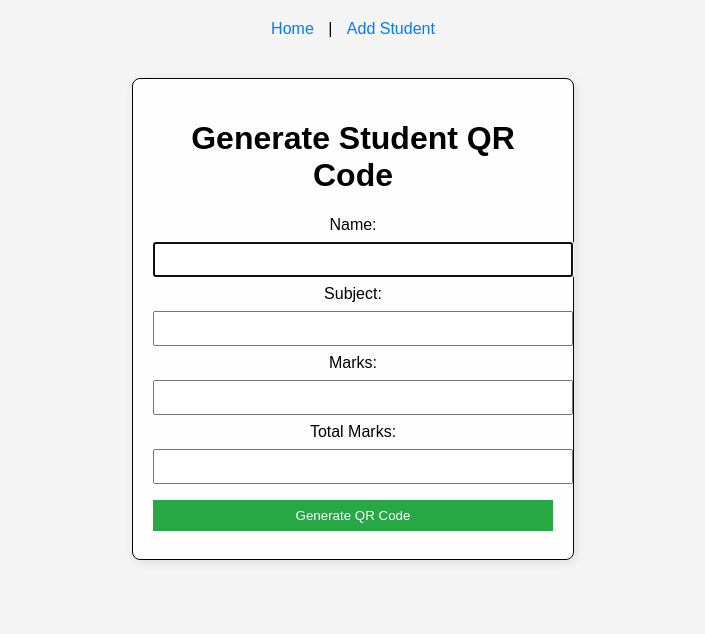
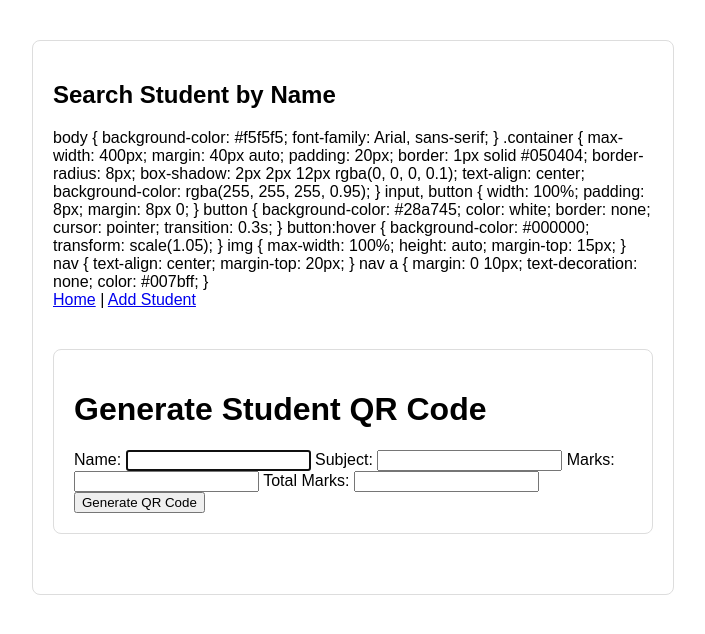
Before and after one commit to jwalant007/qr-code-genrator, a Flask app: page / in a window 1280 px wide. Shown: the top 634 px of the page, without its empty margins (287-992 px from the left). Run offline with Flask 3, Linux system fonts and the light colour scheme.

Commit message:
Updated Flask app for redeployment on Render

```diff
--- a/templates/index.html
+++ b/templates/index.html
@@ -1,9 +1,23 @@
 <!DOCTYPE html>
 <html lang="en">
 <head>
-    <title>QR Code Display</title>
+    <title>Student Search</title>
     <style>
-        body {
+        .container {
+            max-width: 600px;
+            margin: 40px auto;
+            padding: 20px;
+            border: 1px solid #ddd;
+            border-radius: 8px;
+            font-family: Arial, sans-serif;
+        }
+    </style>
+</head>
+<body>
+    <div class="container">
+        <h2>Search Student by Name</h2>
+        <form method="POST" action="/">
+         body {
             background-color: #f5f5f5;
             font-family: Arial, sans-serif;
         }
@@ -102,3 +116,7 @@
     </div>
 </body>
 </html>
+        </form>
+    </div>
+</body>
+</html>
--- a/templates/student.html
+++ b/templates/student.html
@@ -1,11 +1,11 @@
 <!DOCTYPE html>
-<html>
+<html lang="en">
 <head>
     <title>Student Details</title>
     <style>
         .container {
             max-width: 600px;
-            margin: 50px auto;
+            margin: 40px auto;
             padding: 20px;
             border: 1px solid #ccc;
             border-radius: 10px;
@@ -24,7 +24,7 @@
         <p><strong>Subject:</strong> {{ student.subject }}</p>
         <p><strong>Marks:</strong> {{ student.marks }}</p>
         <p><strong>Total Marks:</strong> {{ student.total_marks }}</p>
-        <img src="{{ url_for('generate_qr', name=name) }}" alt="QR Code for Student">
+        <img src="{{ url_for('generate_qr_from_form') }}" alt="QR Code" onerror="this.style.display='none'">
     </div>
 </body>
 </html>
```
